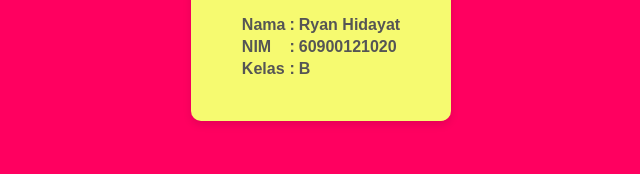
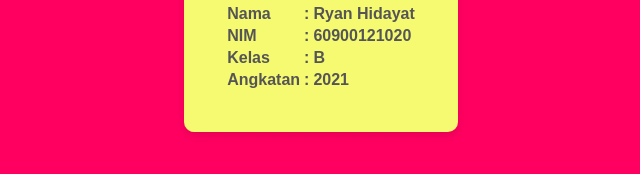
Before and after one commit to rynhdyt11/60900121020-Kakas-3, a plain HTML site: page KODE/index.html in a window 1280 px wide. Shown: the part 484-658 px from the top of the page, without its empty margins (319-959 px from the left). Drawn offline with Linux system fonts and the light colour scheme.

Commit message:
Ini adalah Commit Kedua Laporan 3 Kakas

```diff
--- a/KODE/index.html
+++ b/KODE/index.html
@@ -91,6 +91,11 @@
             <td>:</td>
             <td>B</td>
         </tr>
+        <tr>
+            <td>Angkatan</td>
+            <td>:</td>
+            <td>2021</td>
+        </tr>
       </table>
     </div>
   </div>
```
